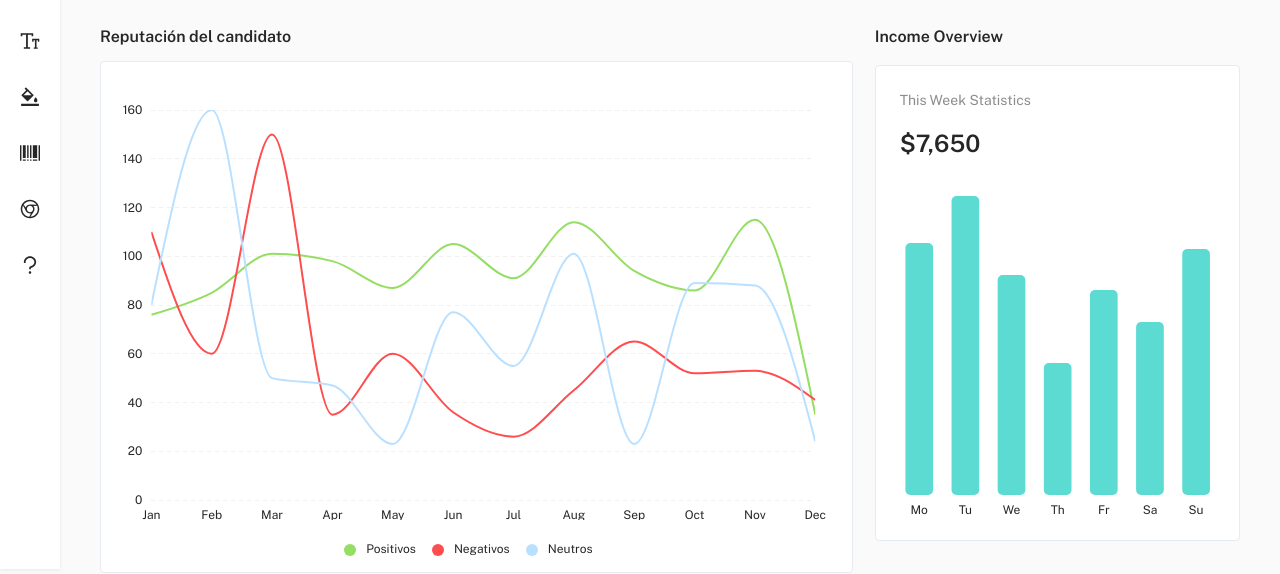
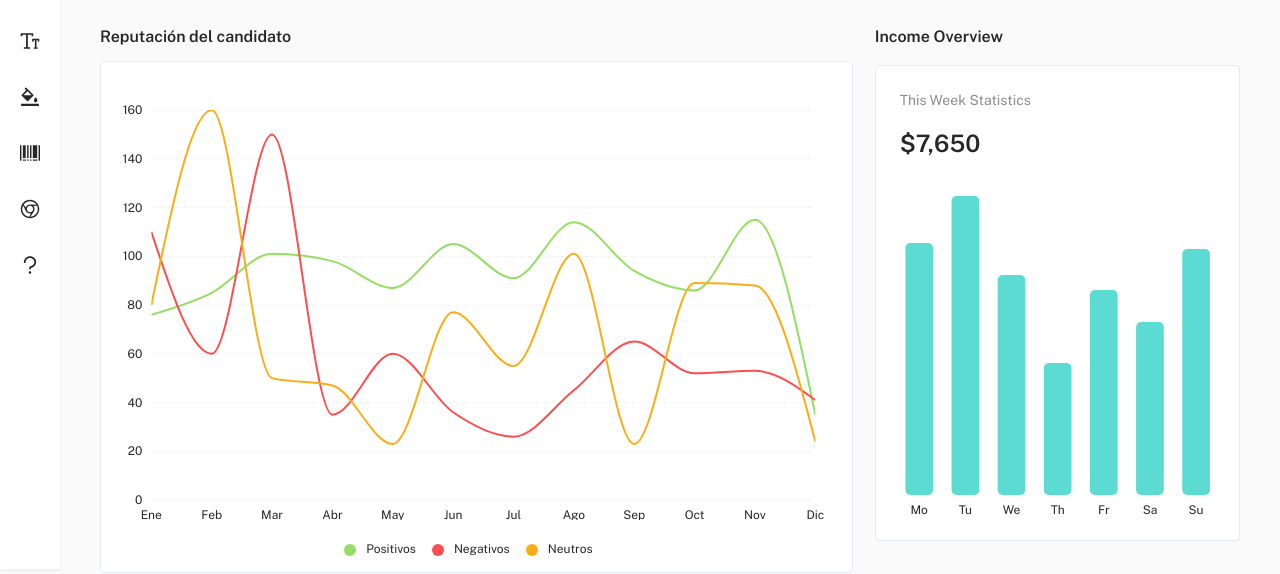
Before and after one commit to laiktech/laik-watch, a React app: page /free/ in a window 1280 px wide. Shown: the part 231-805 px from the top of the page. Built offline with nearby package versions, Linux system fonts and the light colour scheme; the HTML template or start-up script is replaced by a standard one.

Commit message:
feat: candidate reputation

```diff
--- a/src/sections/dashboard/default/IncomeAreaChart.jsx
+++ b/src/sections/dashboard/default/IncomeAreaChart.jsx
@@ -13,8 +13,8 @@ import { LineChart } from '@mui/x-charts/LineChart';
 import { withAlpha } from 'utils/colorUtils';
 
 // Sample data
-const monthlyLabels = ['Jan', 'Feb', 'Mar', 'Apr', 'May', 'Jun', 'Jul', 'Aug', 'Sep', 'Oct', 'Nov', 'Dec'];
-const weeklyLabels = ['Mon', 'Tue', 'Wed', 'Thu', 'Fri', 'Sat', 'Sun'];
+const monthlyLabels = ['Ene', 'Feb', 'Mar', 'Abr', 'May', 'Jun', 'Jul', 'Ago', 'Sep', 'Oct', 'Nov', 'Dic'];
+const weeklyLabels = ['Lun', 'Mar', 'Mié', 'Jue', 'Vie', 'Sáb', 'Dom'];
 
 const monthlyData1 = [76, 85, 101, 98, 87, 105, 91, 114, 94, 86, 115, 35];
 const weeklyData1 = [31, 40, 28, 51, 42, 109, 100];
@@ -92,7 +92,7 @@ export default function IncomeAreaChart({ view }) {
       showMark: false,
       area: true,
       id: 'neutros',
-      color: theme.vars.palette.primary[100] || '',
+      color: theme.vars.palette.warning.main || '',
       visible: visibility['Neutros']
     }
   ];
```
